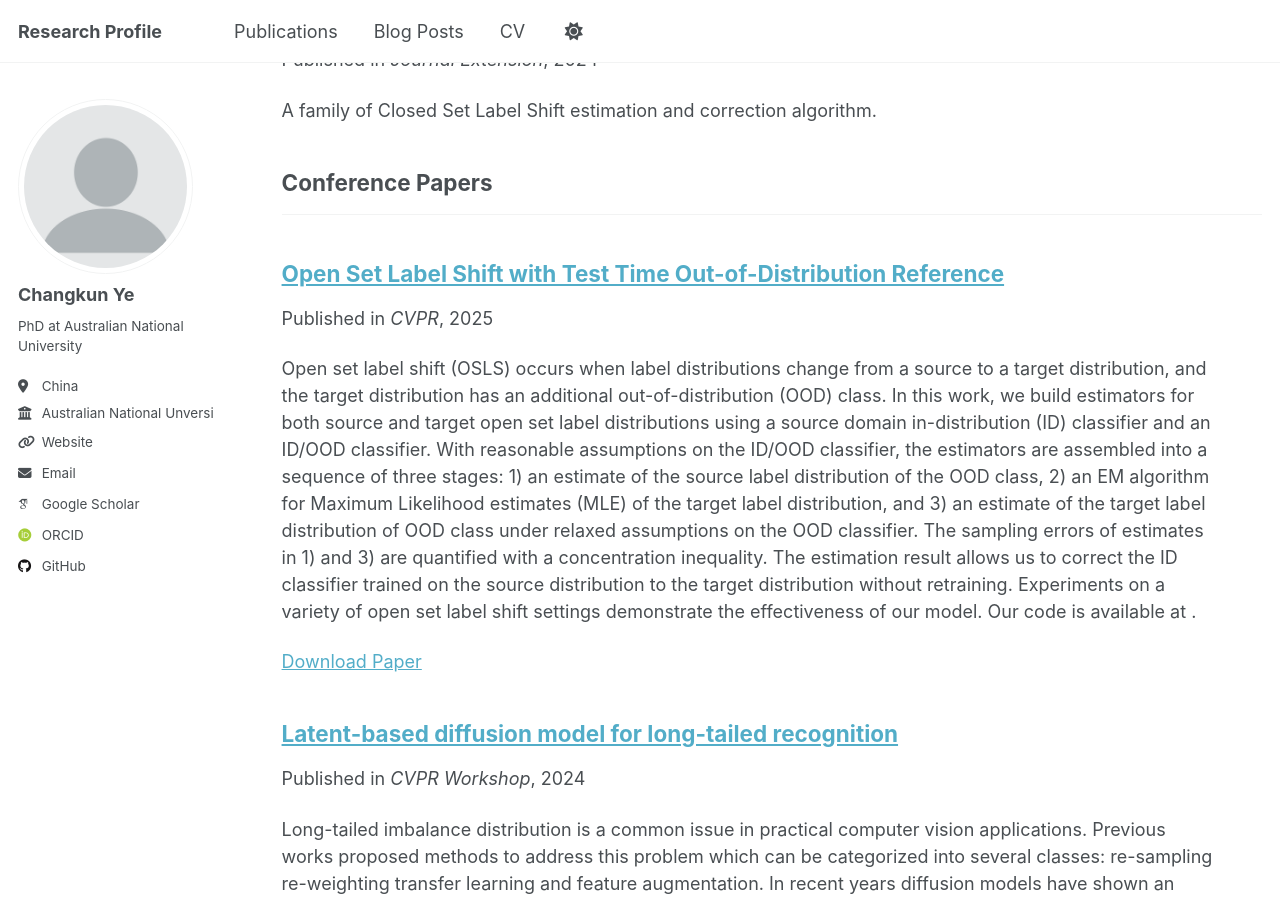
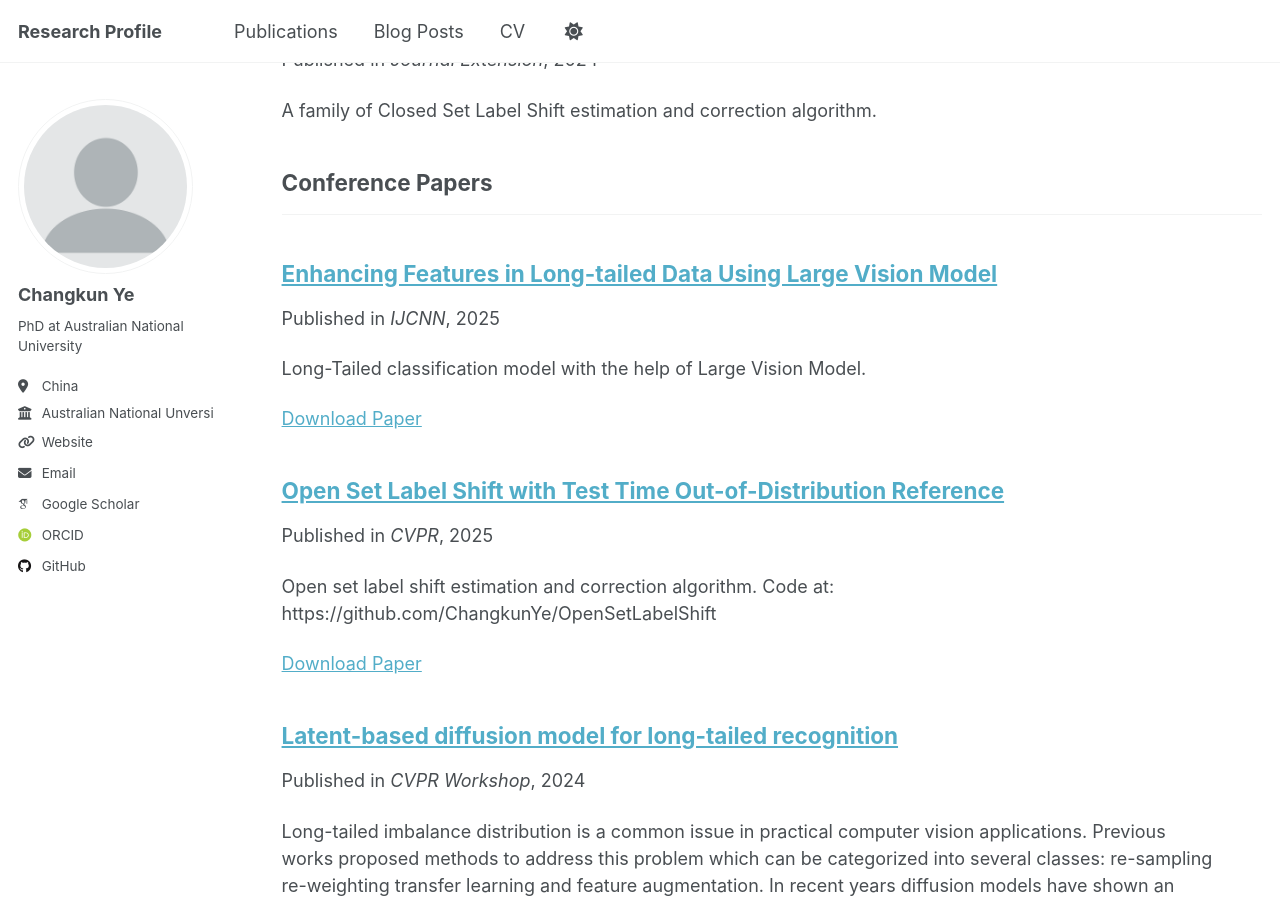
Before and after one commit to ChangkunYe/changkun.github.io, a Jekyll site: the page built from _pages/publications.html, in a window 1280 px wide and 900 px high, scrolled down 330 px. Built offline with Jekyll 4.4.1, drawn with Linux system fonts in a browser that asks for light colours; some web fonts are replaced.

Commit message:
content update 2

```diff
--- a/_publications/2025-cvpr.md
+++ b/_publications/2025-cvpr.md
@@ -3,8 +3,8 @@ title: "Open Set Label Shift with Test Time Out-of-Distribution Reference"
 collection: publications
 category: conferences
 permalink: /publication/2025-cvpr
-excerpt: 'Open set label shift (OSLS) occurs when label distributions change from a source to a target distribution, and the target distribution has an additional out-of-distribution (OOD) class. In this work, we build estimators for both source and target open set label distributions using a source domain in-distribution (ID) classifier and an ID/OOD classifier. With reasonable assumptions on the ID/OOD classifier, the estimators are assembled into a sequence of three stages: 1) an estimate of the source label distribution of the OOD class, 2) an EM algorithm for Maximum Likelihood estimates (MLE) of the target label distribution, and 3) an estimate of the target label distribution of OOD class under relaxed assumptions on the OOD classifier. The sampling errors of estimates in 1) and 3) are quantified with a concentration inequality. The estimation result allows us to correct the ID classifier trained on the source distribution to the target distribution without retraining. Experiments on a variety of open set label shift settings demonstrate the effectiveness of our model. Our code is available at . '
+excerpt: 'Open set label shift estimation and correction algorithm. Code at: https://github.com/ChangkunYe/OpenSetLabelShift'
 date: 2025-06-11
 venue: 'CVPR'
-paperurl: 'https://arxiv.org/abs/2505.05868'
+paperurl: 'https://openaccess.thecvf.com/content/CVPR2025/papers/Ye_Open_Set_Label_Shift_with_Test_Time_Out-of-Distribution_Reference_CVPR_2025_paper.pdf'
 ---
--- /dev/null
+++ b/_publications/2025-ijcnn.md
@@ -0,0 +1,10 @@
+---
+title: "Enhancing Features in Long-tailed Data Using Large Vision Model"
+collection: publications
+category: conferences
+permalink: /publication/2025-ijcnn
+excerpt: 'Long-Tailed classification model with the help of Large Vision Model.'
+date: 2025-07-01
+venue: 'IJCNN'
+paperurl: 'https://arxiv.org/pdf/2504.10852'
+---
```
